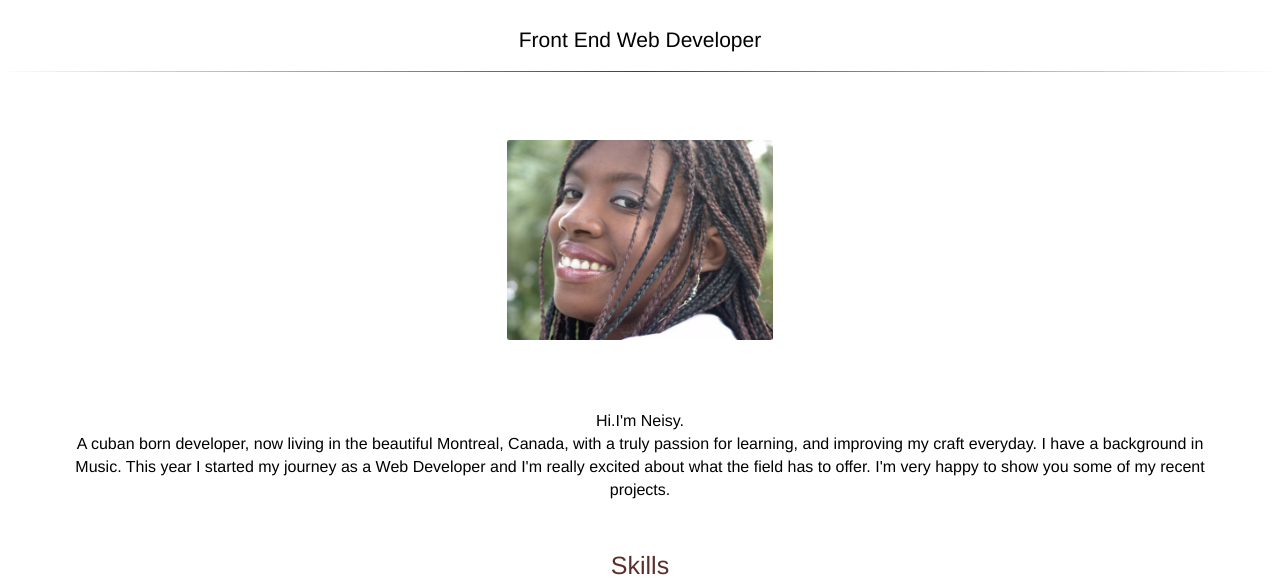
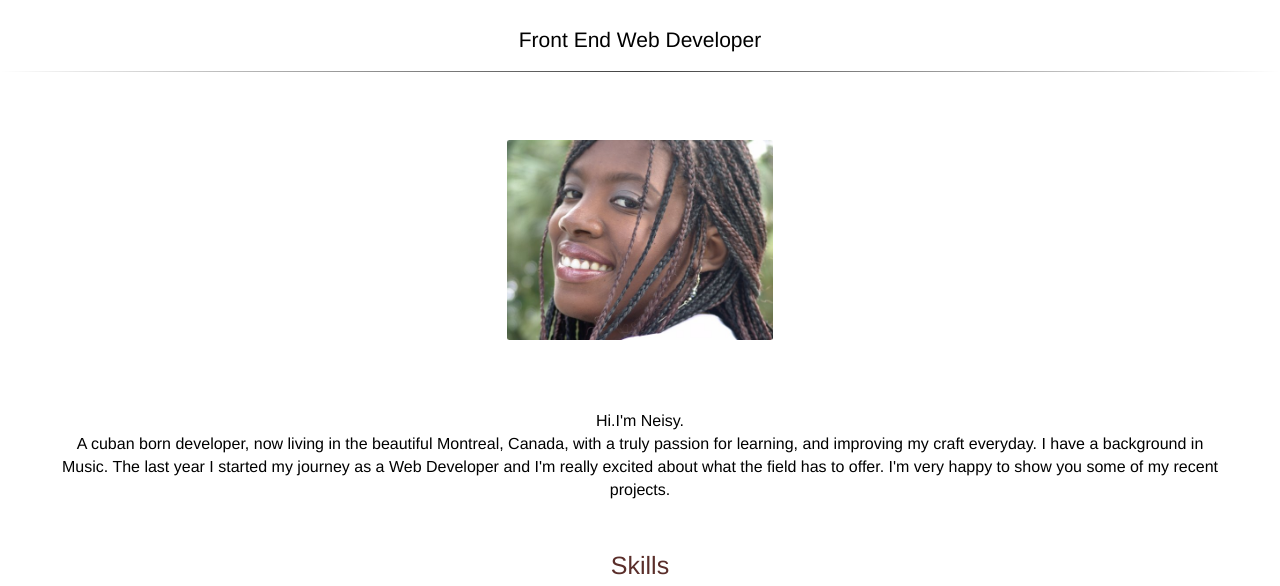
Before and after one commit to yirini/neisywilsonsite, a plain HTML site: page index.html in a window 1280 px wide. Shown: the part 168-754 px from the top of the page. Drawn offline with nearby package versions, Linux system fonts and the light colour scheme.

Commit message:
last update

```diff
--- a/index.html
+++ b/index.html
@@ -48,7 +48,7 @@
       <p id = "firstdescription">Hi.I'm Neisy.
   <br>A cuban born developer, now living in the beautiful Montreal, Canada, with a truly passion for learning, and improving my craft everyday.
  I have a background in Music.
- This year I started my journey as a Web Developer and I'm really excited about what the field has to offer.
+ The last year I started my journey as a Web Developer and I'm really excited about what the field has to offer.
  I'm very happy to show you some of my recent projects.</p>
 
 
```
